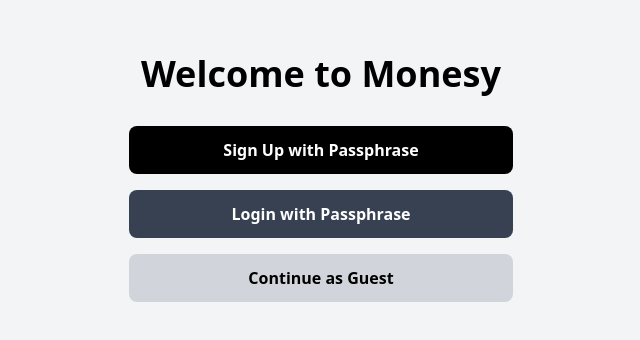
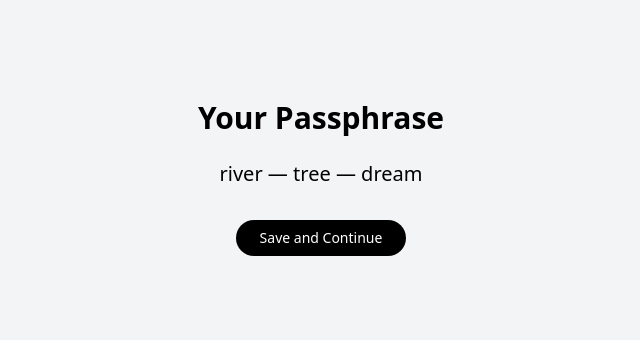
Before and after one commit to jayD10-ux/Monesy, a React (Vite) app: page /signup in a window 1280 px wide. Before the commit this address led to /. Shown: the part 206-546 px from the top of the page, without its empty margins (319-959 px from the left). Built offline with nearby package versions, Linux system fonts and the light colour scheme.

Commit message:
Sign up with phrases

```diff
--- a/src/App.jsx
+++ b/src/App.jsx
@@ -1,6 +1,7 @@
 import { BrowserRouter as Router, Routes, Route, Navigate } from "react-router-dom";
 import WelcomeScreen from "./Components/WelcomeScreen";
 import ExpenseTracker from "./Components/ExpenseTracker";
+import PassphraseSignup from "./Components/PassphraseSignup";
 
 function App() {
   return (
@@ -8,6 +9,8 @@ function App() {
       <Router>
         <Routes>
           <Route path="/" element={<WelcomeScreen />} />
+          <Route path="/signup" element={<PassphraseSignup />} />
+          {/* Placeholder for login route */}
           <Route path="/dashboard" element={<ExpenseTracker />} />
           {/* If any unknown route, redirect to Welcome */}
           <Route path="*" element={<Navigate to="/" />} />
--- /dev/null
+++ b/src/Components/PassphraseSignup.jsx
@@ -0,0 +1,59 @@
+import { useEffect, useState } from "react";
+import { useNavigate } from "react-router-dom";
+import { motion } from "framer-motion";
+
+const words = [
+  "tree", "cloud", "river", "stone", "light", "dream", "path", "star", "wind", "sky"
+];
+
+function PassphraseSignup() {
+  const [passphrase, setPassphrase] = useState("");
+  const navigate = useNavigate();
+
+  useEffect(() => {
+    const randomWords = [];
+    for (let i = 0; i < 3; i++) {
+      const randomIndex = Math.floor(Math.random() * words.length);
+      randomWords.push(words[randomIndex]);
+    }
+    setPassphrase(randomWords.join(" — "));
+  }, []);
+
+  const handleSave = () => {
+    // We'll connect saving later
+    navigate("/dashboard");
+  };
+
+  return (
+    <div className="p-8 w-full max-w-md mx-auto flex flex-col items-center mb-8">
+      <motion.h1
+        initial={{ opacity: 0, y: -20 }}
+        animate={{ opacity: 1, y: 0 }}
+        transition={{ duration: 0.5 }}
+        className="text-3xl font-bold text-center mb-6"
+      >
+        Your Passphrase
+      </motion.h1>
+
+      <motion.div
+        initial={{ opacity: 0, scale: 0.95 }}
+        animate={{ opacity: 1, scale: 1 }}
+        transition={{ duration: 0.5 }}
+        className="text-xl font-medium text-center mb-8"
+      >
+        {passphrase}
+      </motion.div>
+
+      <motion.button
+        onClick={handleSave}
+        className="bg-black text-white px-6 py-2 rounded-full text-sm font-medium"
+        whileHover={{ scale: 1.05 }}
+        whileTap={{ scale: 0.95 }}
+      >
+        Save and Continue
+      </motion.button>
+    </div>
+  );
+}
+
+export default PassphraseSignup;
```
